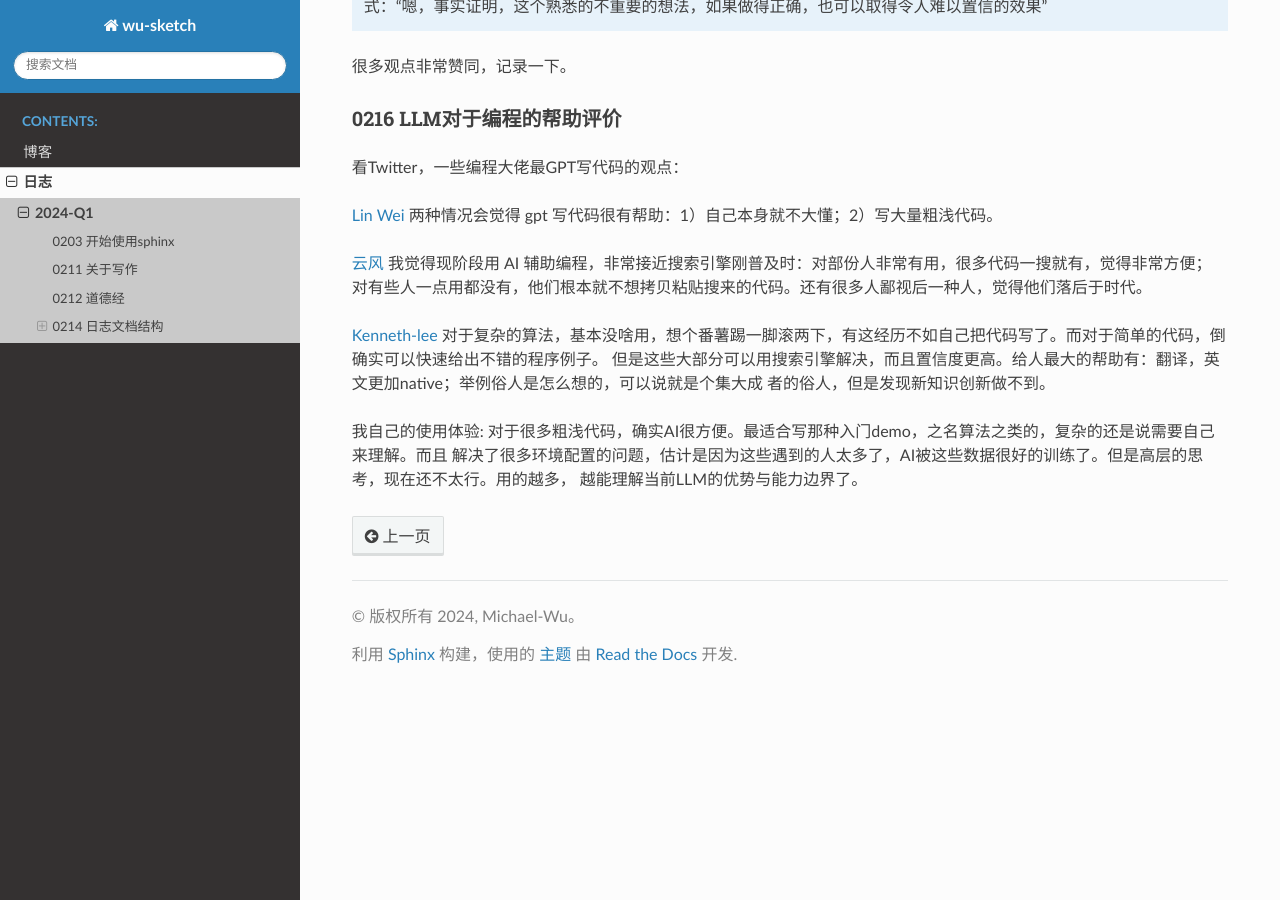
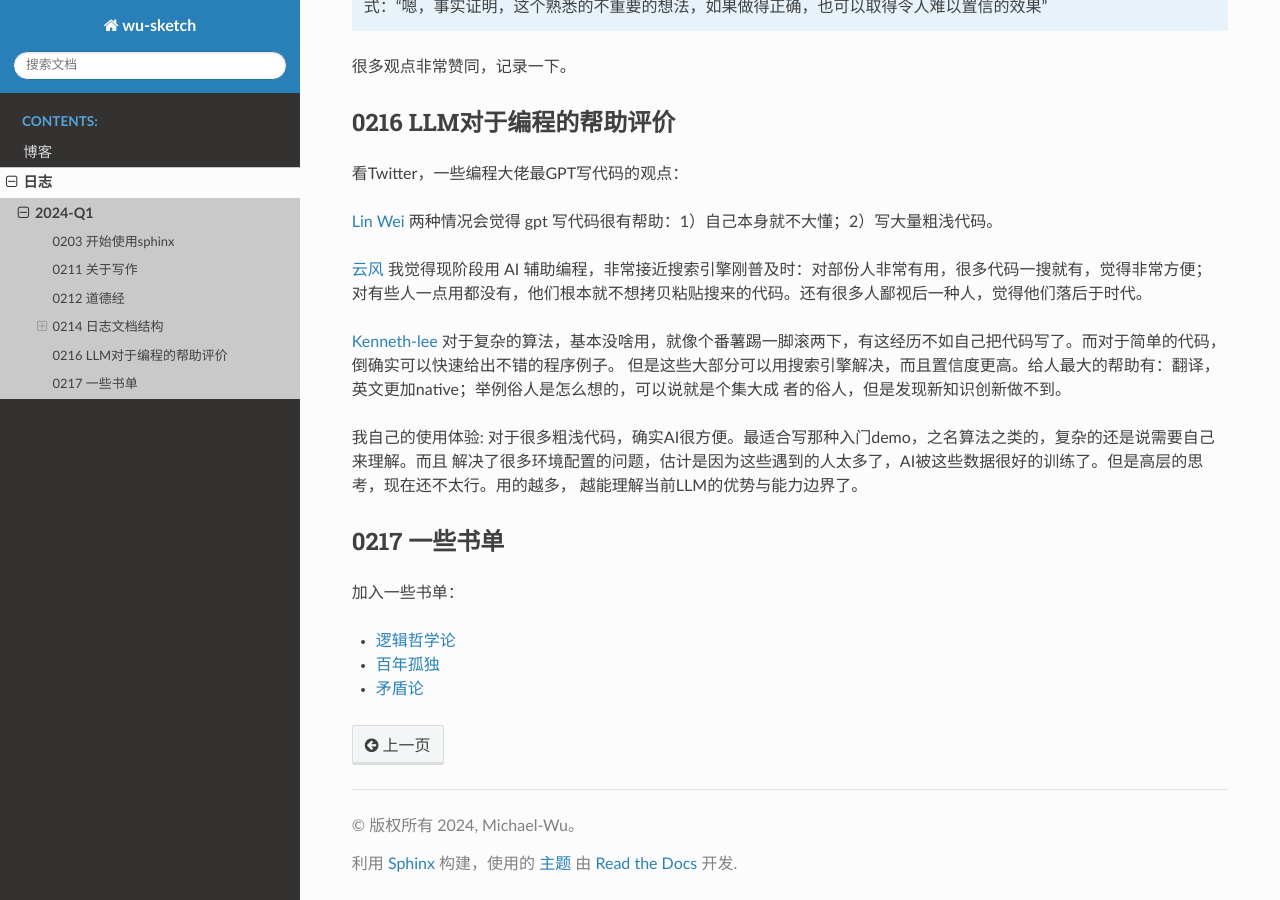
Before and after one commit to thisinnocence/sketch, a Sphinx documentation site: the page built from source/diary/2024-Q1.rst, in a window 1280 px wide and 900 px high, scrolled down 2816 px. Built offline with Sphinx 7.4.7 and the Read the Docs theme 2.0.0, drawn with Linux system fonts in a browser that asks for light colours.

Commit message:
update 0217.

```diff
--- a/source/diary/2024-Q1.rst
+++ b/source/diary/2024-Q1.rst
@@ -120,7 +120,7 @@ OpenAI大佬的一些经典Twitter言论
 很多观点非常赞同，记录一下。
 
 0216 LLM对于编程的帮助评价
--------------------------------
+===============================
 
 看Twitter，一些编程大佬最GPT写代码的观点：
 
@@ -132,10 +132,19 @@ OpenAI大佬的一些经典Twitter言论
 对有些人一点用都没有，他们根本就不想拷贝粘贴搜来的代码。还有很多人鄙视后一种人，觉得他们落后于时代。
 
 `Kenneth-lee <https://github.com/Kenneth-Lee>`_
-对于复杂的算法，基本没啥用，想个番薯踢一脚滚两下，有这经历不如自己把代码写了。而对于简单的代码，倒确实可以快速给出不错的程序例子。
+对于复杂的算法，基本没啥用，就像个番薯踢一脚滚两下，有这经历不如自己把代码写了。而对于简单的代码，倒确实可以快速给出不错的程序例子。
 但是这些大部分可以用搜索引擎解决，而且置信度更高。给人最大的帮助有：翻译，英文更加native；举例俗人是怎么想的，可以说就是个集大成
 者的俗人，但是发现新知识创新做不到。
 
 我自己的使用体验: 对于很多粗浅代码，确实AI很方便。最适合写那种入门demo，之名算法之类的，复杂的还是说需要自己来理解。而且
 解决了很多环境配置的问题，估计是因为这些遇到的人太多了，AI被这些数据很好的训练了。但是高层的思考，现在还不太行。用的越多，
 越能理解当前LLM的优势与能力边界了。
+
+0217 一些书单
+==================
+
+加入一些书单：
+
+- `逻辑哲学论 <https://book.douban.com/subject/1005354/>`_
+- `百年孤独 <https://book.douban.com/subject/6082808/>`_
+- `矛盾论 <https://book.douban.com/subject/2979192/>`_
```
Also changed, not shown: source/blogs/道德经的哲学.rst (+16 -6 lines).
